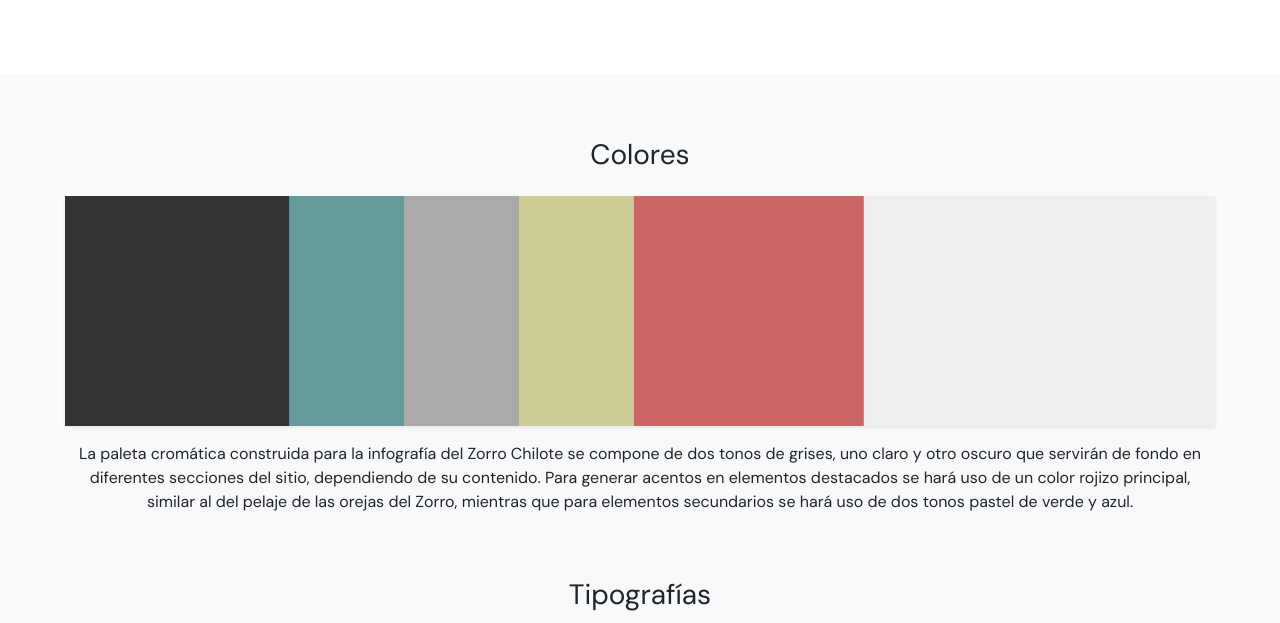
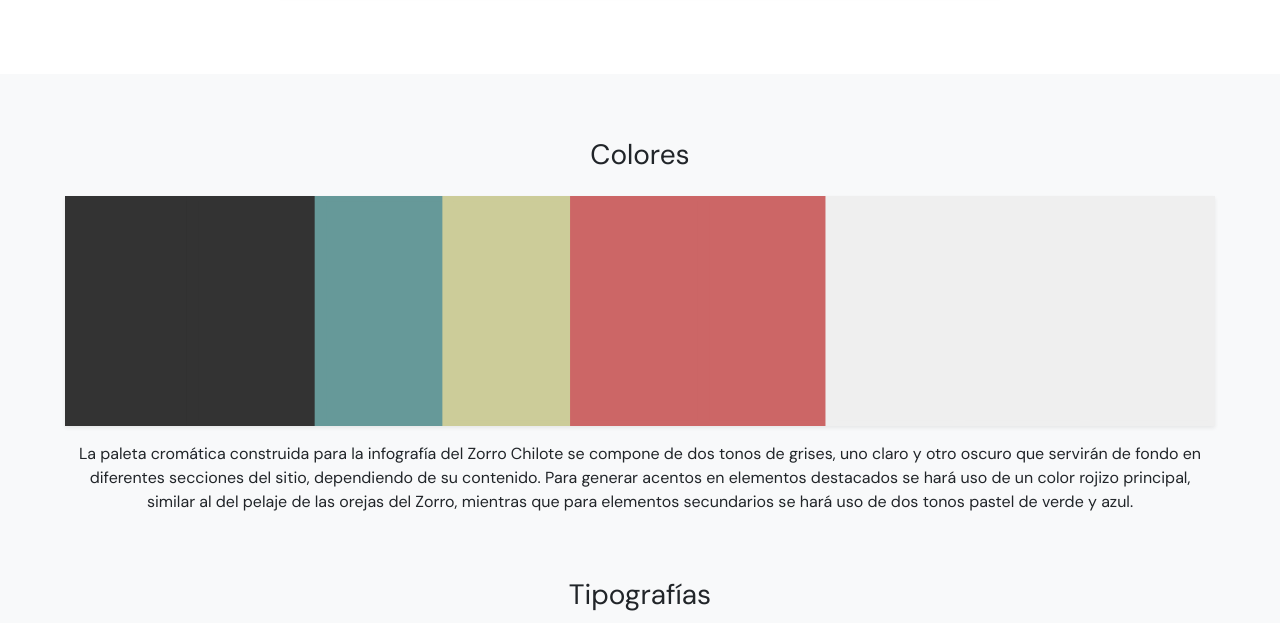
Before and after one commit to ZorroDeChiloe-InfoDigital/Clase14, a plain HTML site: page index.html in a window 1280 px wide. Shown: the part 666-1289 px from the top of the page. Drawn offline with nearby package versions, Linux system fonts and the light colour scheme.

Commit message:
Update index.html

```diff
--- a/index.html
+++ b/index.html
@@ -173,7 +173,7 @@
 
         <script>
 
-            var colores = ["#333333","#333333", "#669999", "#AAAAAA", "#cccc99", "#cc6666", "#cc6666", "#efefef", "#efefef", "#efefef"];
+            var colores = ["#333333","#333333", "#669999", "#cccc99", "#cc6666", "#cc6666", "#efefef", "#efefef", "#efefef"];
 
             var n = colores.length;
             var w = 100 / n;
```
